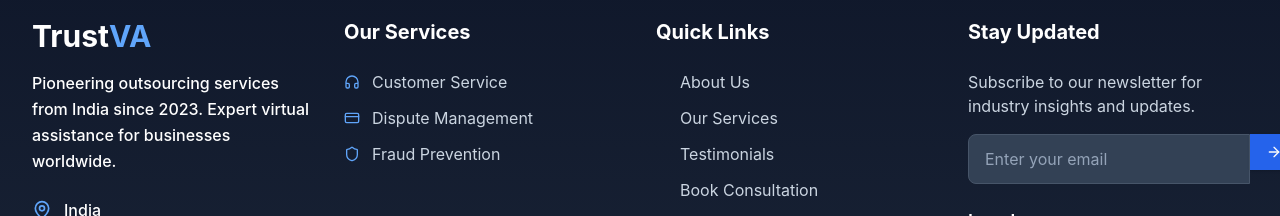
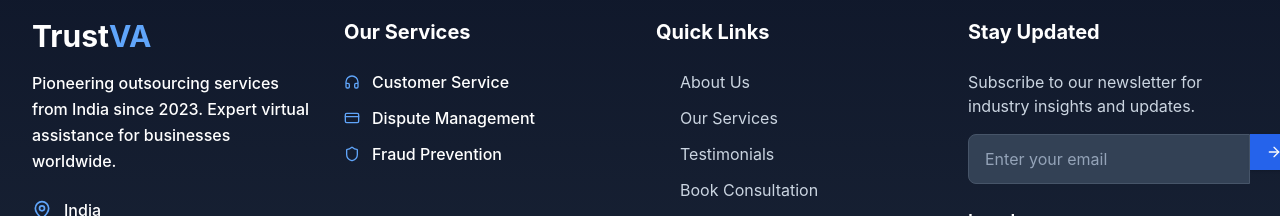
Before and after one commit to youranonone10/Trustva-Solution-Pvt-Ltd, a React (Create React App) app in the folder frontend/: page / in a window 1280 px wide. Shown: the part 4438-4654 px from the top of the page. Built offline with nearby package versions, Linux system fonts and the light colour scheme; no server answers; the HTML template or start-up script is replaced by a standard one.

Commit message:
auto-commit for cc1c193b-2df3-479e-bc21-6aefe667f6b1

```diff
--- a/frontend/src/components/Footer.jsx
+++ b/frontend/src/components/Footer.jsx
@@ -107,7 +107,7 @@ export const Footer = () => {
                 <li key={service.name}>
                   <a
                     href={service.href}
-                    className="flex items-center text-slate-300 hover:text-blue-400 transition-colors duration-200 group"
+                    className="flex items-center text-white font-medium hover:text-blue-400 transition-colors duration-200 group"
                   >
                     <service.icon className="w-4 h-4 mr-3 text-blue-400 group-hover:scale-110 transition-transform duration-200" />
                     <span className="group-hover:translate-x-1 transition-transform duration-200">
```
